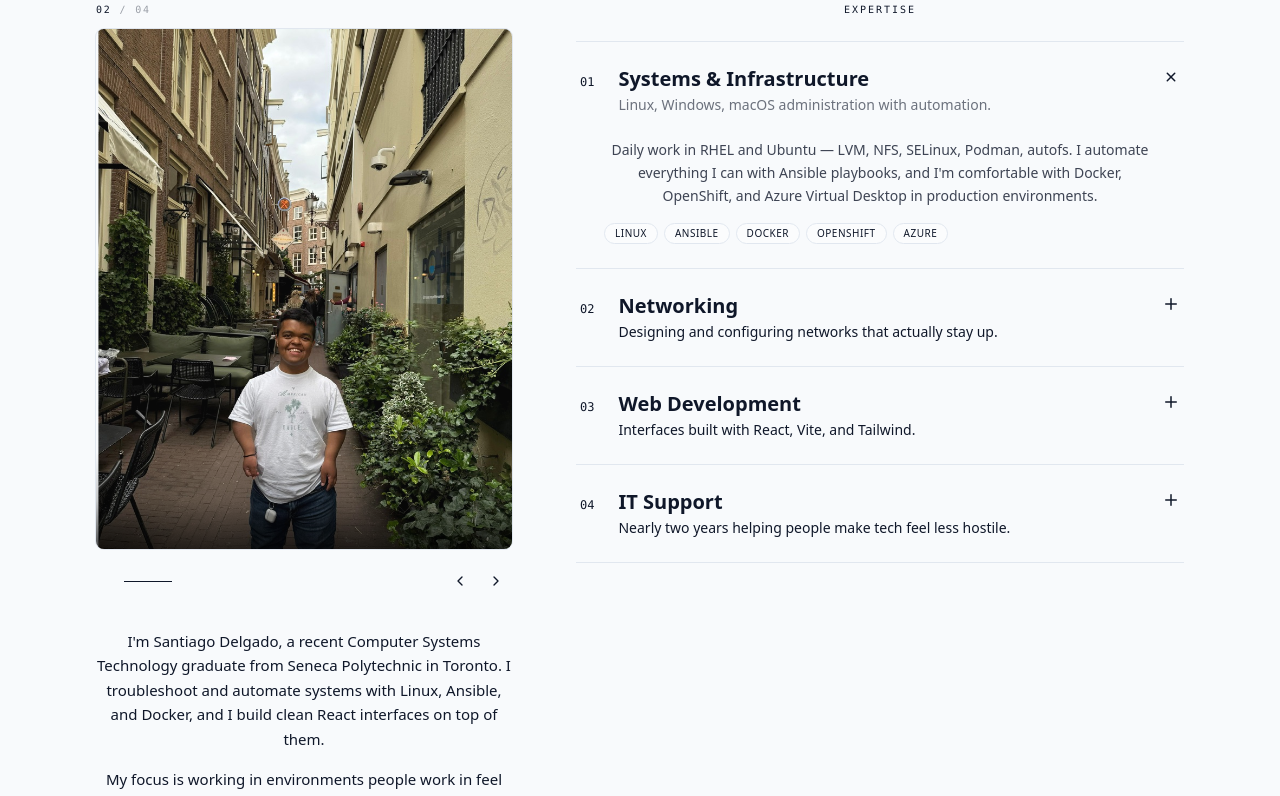
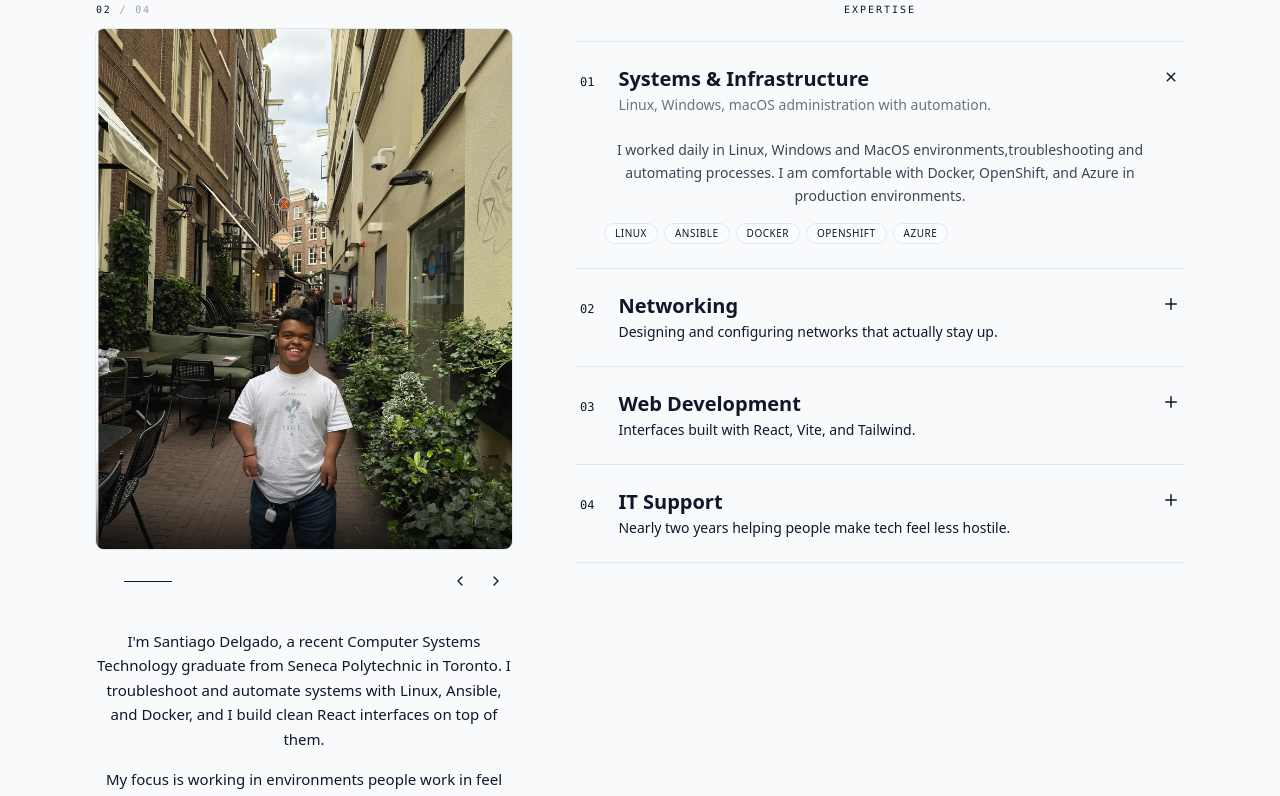
Before and after one commit to Santi2307/santi-portafolio, a React (Vite) app: page / in a window 1280 px wide. Shown: the part 1180-1976 px from the top of the page. Built offline with nearby package versions, Linux system fonts and the light colour scheme.

Commit message:
01 systems

```diff
--- a/src/components/AboutSection.jsx
+++ b/src/components/AboutSection.jsx
@@ -39,7 +39,7 @@ const SKILLS = [
     title: "Systems & Infrastructure",
     summary: "Linux, Windows, macOS administration with automation.",
     detail:
-      "Daily work in RHEL and Ubuntu — LVM, NFS, SELinux, Podman, autofs. I automate everything I can with Ansible playbooks, and I'm comfortable with Docker, OpenShift, and Azure Virtual Desktop in production environments.",
+      " I worked daily in Linux, Windows and MacOS environments,troubleshooting and automating processes. I am comfortable with Docker, OpenShift, and Azure in production environments.",
     tags: ["Linux", "Ansible", "Docker", "OpenShift", "Azure"],
   },
   {
@@ -47,7 +47,7 @@ const SKILLS = [
     title: "Networking",
     summary: "Designing and configuring networks that actually stay up.",
     detail:
-      "Hands-on with Aruba AOS-CX and 2530 switches — VLANs, OSPF, LAG/LACP, DHCP. I designed RF infrastructure for an underserved community in Santander during my Tigo Colombia internship, calculating EIRP, Fresnel zones, and link budgets.",
+      "I worked with Aruba AOS-CX switches to implement and design automations to run processes more efficiently. I have experience configuring VLANs, OSPF, and DHCP.  ",
     tags: ["Cisco", "Aruba", "VLANs", "OSPF", "RF Engineering"],
   },
   {
@@ -55,8 +55,8 @@ const SKILLS = [
     title: "Web Development",
     summary: "Interfaces built with React, Vite, and Tailwind.",
     detail:
-      "I build the kind of interfaces I want to use — fast, accessible, with motion that serves the content. My portfolio is a small example: React with Zustand for state, Framer Motion for animation, and Tailwind for styling.",
-    tags: ["React", "Vite", "Tailwind", "Zustand", "Framer Motion"],
+      "I build  interfaces I want to use that are fast, accessible, with motion that serves the content. My portfolio is a small example: React with Zustand for state, Framer Motion for animation, and Tailwind for styling.",
+    tags: ["React", "Vite", "Tailwind", "Framer Motion"],
   },
   {
     number: "04",
```
